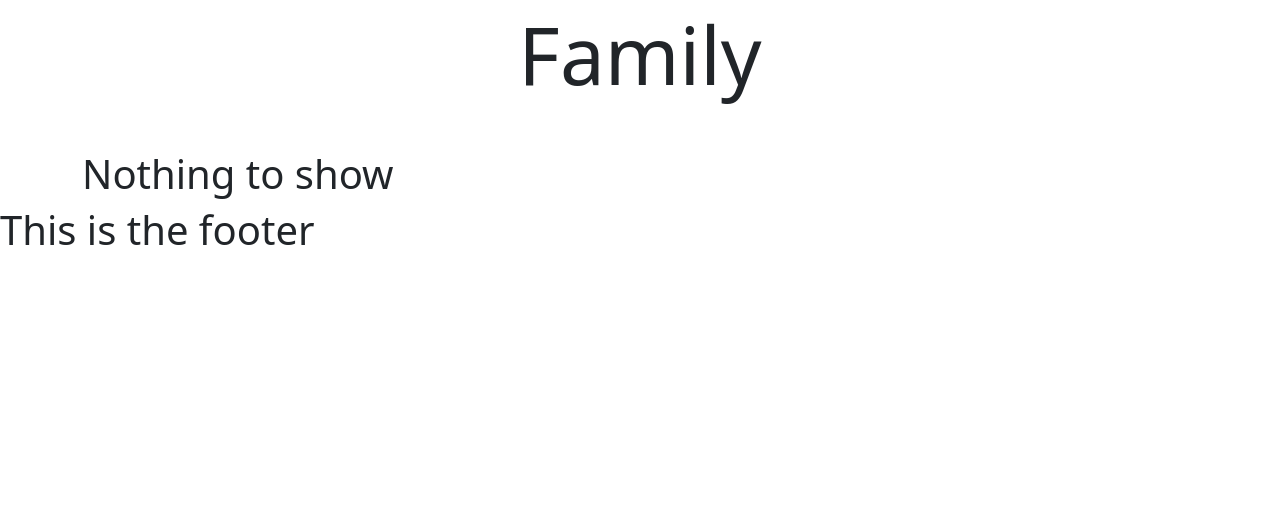
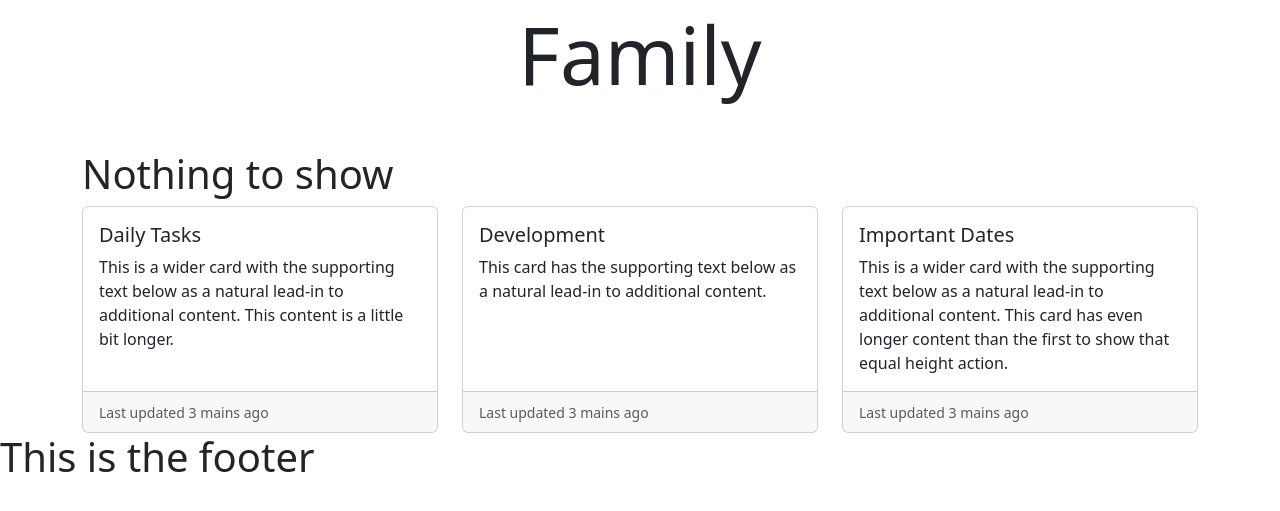
Before and after one commit to llewellynksj/hackteam4, a Django app: page /family/ in a window 1280 px wide. Shown: the part 152-663 px from the top of the page. Run offline with Django 5.2, Linux system fonts and the light colour scheme; the visitor is signed in with stand-in values (Sample User, id 1); data that the repository does not hold is empty; parts of the project's set-up code (start-up, migrations or seed data) failed here and were passed over.

```diff
--- a/family/form.py
+++ b/family/form.py
@@ -23,3 +23,18 @@ class ChildForm(forms.ModelForm):
         self.fields['birth_date'].widget.attrs['class'] = 'datepicker'
         self.fields['birth_date'].widget.attrs['max'] = datetime.date.today().strftime(
             '%Y-%m-%d')
+
+
+class DailyTaskForm(forms.ModelForm):
+    """
+    Form for creating daily tasks
+    """
+
+    class Meta:
+        model = ChildTasks
+        fields = ['daily_tasks']
+
+    def __init__(self, *args, **kwargs):
+        super(DailyTaskForm, self).__init__(*args, **kwargs)
+
+        self.fields['daily_tasks'].required = True
--- a/templates/family/index.html
+++ b/templates/family/index.html
@@ -21,6 +21,56 @@
         {% endif %}
     </div>
 
+    <div class="container">
+        <div class="row row-cols-1 row-cols-md-3 g-4">
+            <div class="col">
+                <div class="card h-100">
+                    <div class="card-body">
+                        <h5 class="card-title">Daily Tasks</h5>
+                        <form method="post">
+
+                        </form>
+                        <p class="card-text">This is a wider card with the supporting text below as a natural lead-in to
+                            additional content.
+                            This content is a little bit longer.</p>
+                    </div>
+                    <div class="card-footer">
+                        <small class="text-body-secondary">Last updated 3 mains ago</small>
+                    </div>
+                </div>
+            </div>
+
+            <div class="col">
+                <div class="card h-100">
+                    <div class="card-body">
+                        <h5 class="card-title">Development</h5>
+                        <p class="card-text">This card has the supporting text below as a natural lead-in to additional
+                            content.</p>
+                    </div>
+                    <div class="card-footer">
+                        <small class="text-body-secondary">Last updated 3 mains ago</small>
+                    </div>
+                </div>
+            </div>
+
+            <div class="col">
+                <div class="card h-100">
+                    <div class="card-body">
+                        <h5 class="card-title">Important Dates</h5>
+                        <p class="card-text">This is a wider card with the supporting text below as a natural lead-in to
+                            additional content.
+                            This card has even longer content than the first to show that equal
+                            height
+                            action.</p>
+                    </div>
+                    <div class="card-footer">
+                        <small class="text-body-secondary">Last updated 3 mains ago</small>
+                    </div>
+                </div>
+            </div>
+        </div>
+    </div>
+
     {% include 'family/services/modal.html' %}
 
 {% endblock %}
```
